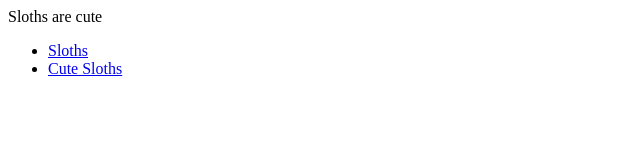
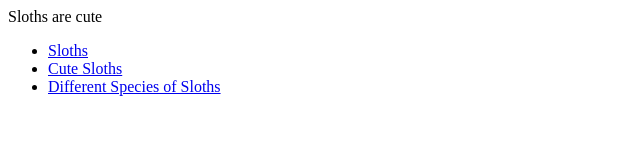
Before and after one commit to JaredTPotter/CHSTechClass17-HTMLCSS, a plain HTML site: page 04-Links/NickK/Sloth Index.html in a window 1280 px wide. Shown: the whole page, without its empty margins (0-640 px from the left). Drawn offline with Linux system fonts and the light colour scheme.

Commit message:
Added Second Page For Sloths

```diff
--- a/04-Links/NickK/Sloth Index.html
+++ b/04-Links/NickK/Sloth Index.html
@@ -5,6 +5,7 @@
 <ul>
     <li><a href="https://www.google.com/search?source=hp&ei=pcMEWsfFLcPijwP8haaAAw&q=sloths&oq=sloths&gs_l=psy-ab.3..0i131k1l2j0l3j0i20i264k1j0l4.830.1527.0.2109.7.6.0.0.0.0.125.510.5j1.6.0....0...1.1.64.psy-ab..1.6.507.0...0.TFAfLrUA85s"> Sloths </a> </li>
     <li><a href="https://www.google.com/search?q=baby+sloths&source=lnms&tbm=isch&sa=X&ved=0ahUKEwi8vq3as7LXAhVP62MKHU9vBYUQ_AUICigB&biw=1366&bih=701">Cute Sloths</a></li>
+    <li><a href="Types">Different Species of Sloths</a></li>
 </ul>
 
     </body>
```
Also changed, not shown: 04-Links/NickK/Types.html (+15 -0 lines).
